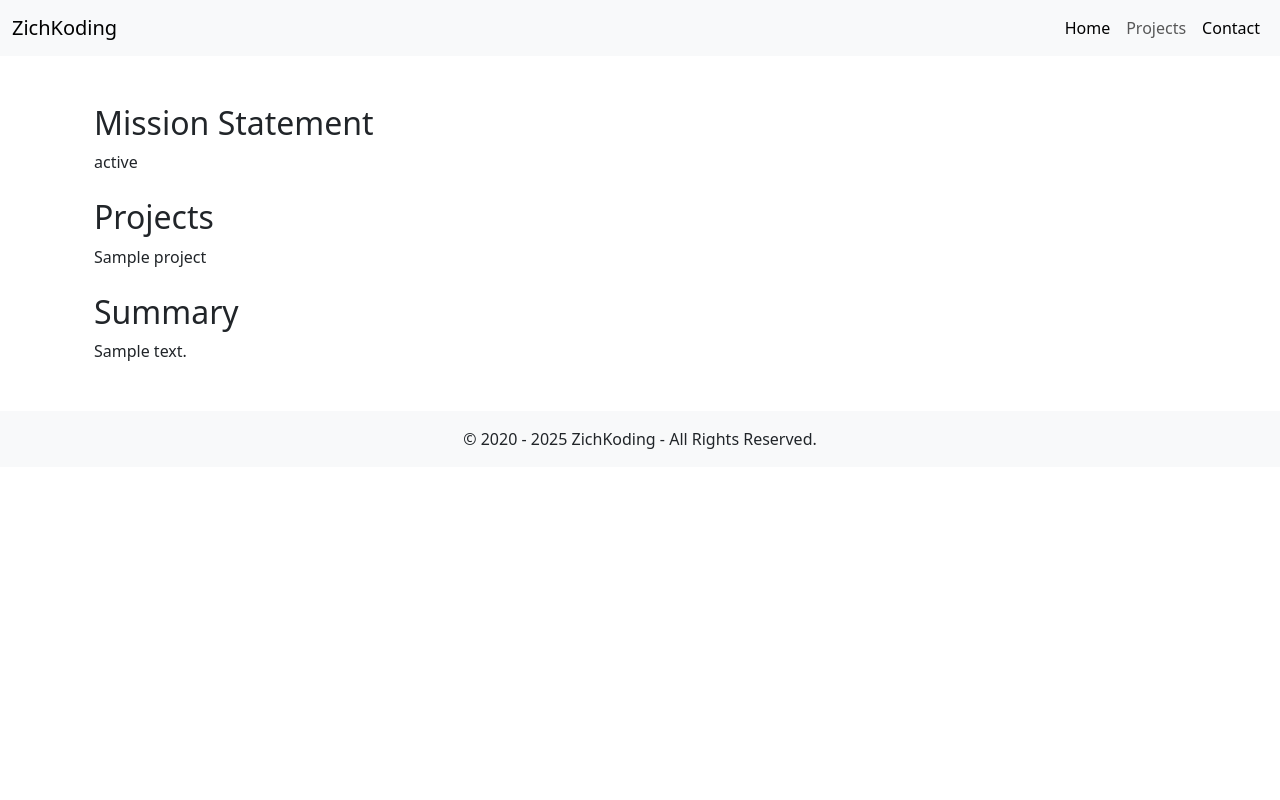
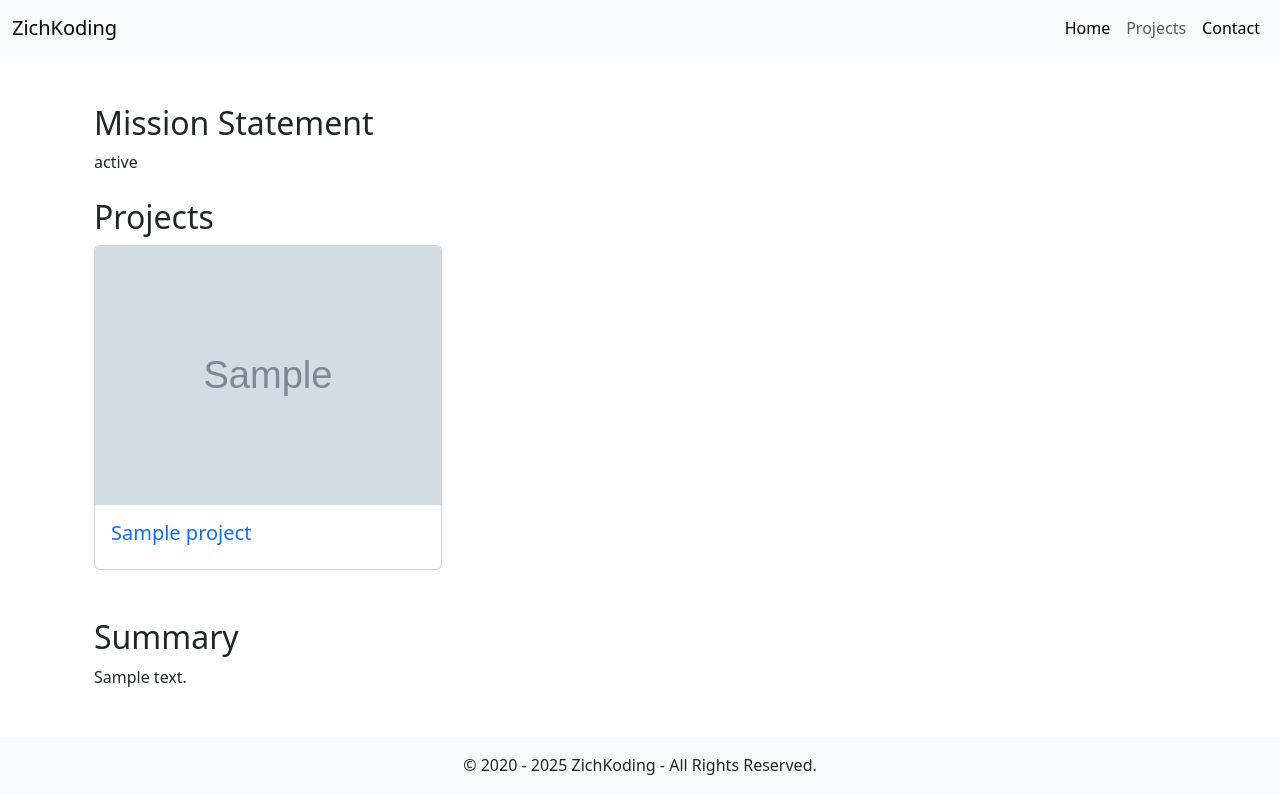
Before and after one commit to ZichKoding/ZichKodingWebsite, a Django app: page / in a window 1280 px wide. Run offline with Django 5.2, Linux system fonts and the light colour scheme; tables that the repository leaves empty hold one stand-in row (values such as "Sample post"); grey boxes marked "Sample" are stand-in pictures.

Commit message:
Updated home view and tests for home view.

```diff
--- a/home/templates/home/index.html
+++ b/home/templates/home/index.html
@@ -11,9 +11,24 @@
         </div>
         <div class="projects my-4">
             <h2>Projects</h2>
-            {% for project in projects %}
-                <p>{{ project.title }}</p>
-            {% endfor %}
+            <div class="row">
+                {% for project in projects %}
+                    <div class="col-md-4 mb-4">
+                        <div class="card">
+                            <a href="{% url 'get_project' project.slug %}">
+                                <img src="{{ project.image.url }}" class="card-img-top img-fluid" alt="{{ project.title }}">
+                            </a>
+                            <div class="card-body">
+                                <h5 class="card-title">
+                                    <a href="{% url 'get_project' project.slug %}" class="text-decoration-none">
+                                        {{ project.title }}
+                                    </a>
+                                </h5>
+                            </div>
+                        </div>
+                    </div>
+                {% endfor %}
+            </div>
         </div>
         <div class="summary my-4">
             <h2>Summary</h2>
```
Also changed, not shown: home/tests/test_home_views/test_home_views.py (+2 -0 lines), 1 other file.
